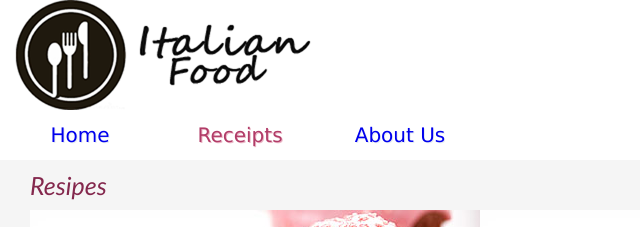
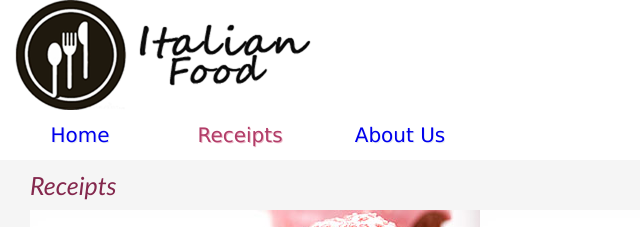
Before and after one commit to itmykolaiv/italian_receipts, a plain HTML site: page product.html in a window 1280 px wide. Shown: the top 227 px of the page, 0-640 px from the left. Drawn offline with Linux system fonts and the light colour scheme.

Commit message:
Edit product.html

```diff
--- a/product.html
+++ b/product.html
@@ -31,7 +31,7 @@
 </div>
 <div id="content">
   <div>
-    <h1>Resipes</h1>
+    <h1>Receipts</h1>
     <ul class ='js_recipes-container'>
       <li>
         <div >
```
